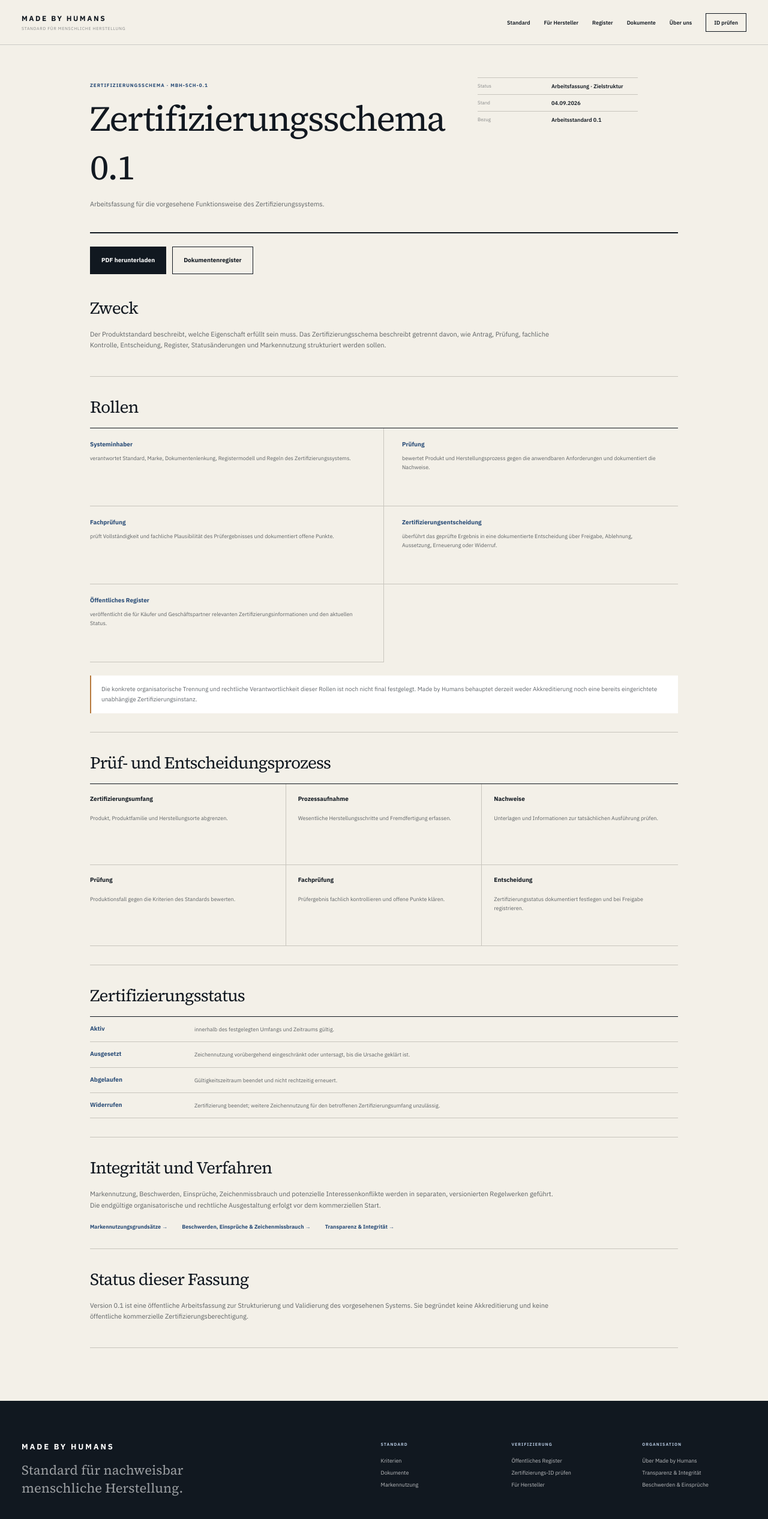
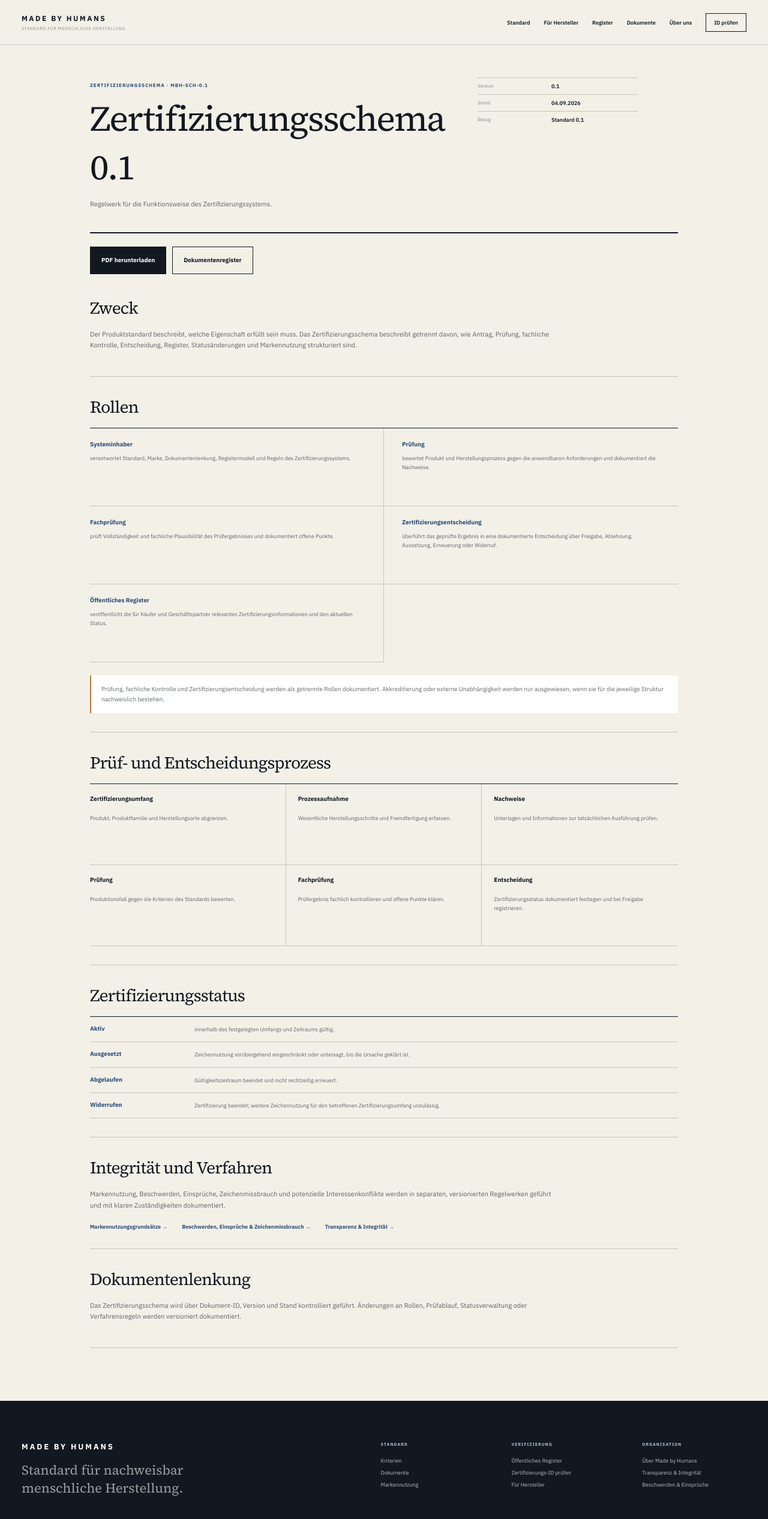
Before and after one commit to dennis-glaser-coder/human-certification-web, a Next.js app: page /dokumente/certification-scheme-0-1 in a window 1280 px wide. Shown: the top 2532 px of the page at 60% size. Built offline with nearby package versions, Linux system fonts and the light colour scheme.

Commit message:
Zertifizierungsschema ohne Entwicklungsstatus veröffentlichen

```diff
--- a/src/app/dokumente/certification-scheme-0-1/page.js
+++ b/src/app/dokumente/certification-scheme-0-1/page.js
@@ -5,7 +5,7 @@ import { canonical } from '../../../lib/seo';
 
 export const metadata = {
   title: 'Zertifizierungsschema 0.1',
-  description: 'Arbeitsfassung für Rollen, Prüfprozess, Zertifizierungsentscheidung, Statusverwaltung, öffentliches Register und Verfahrensregeln bei Made by Humans.',
+  description: 'Regelwerk für Rollen, Prüfprozess, Zertifizierungsentscheidung, Statusverwaltung, öffentliches Register und Verfahrensregeln bei Made by Humans.',
   alternates: { canonical: canonical('/dokumente/certification-scheme-0-1') },
 };
 
@@ -38,12 +38,12 @@ export default function SchemeDocumentPage() {
           <div>
             <span>ZERTIFIZIERUNGSSCHEMA · MBH-SCH-0.1</span>
             <h1>Zertifizierungsschema 0.1</h1>
-            <p>Arbeitsfassung für die vorgesehene Funktionsweise des Zertifizierungssystems.</p>
+            <p>Regelwerk für die Funktionsweise des Zertifizierungssystems.</p>
           </div>
           <dl>
-            <div><dt>Status</dt><dd>Arbeitsfassung · Zielstruktur</dd></div>
+            <div><dt>Version</dt><dd>0.1</dd></div>
             <div><dt>Stand</dt><dd>04.09.2026</dd></div>
-            <div><dt>Bezug</dt><dd>Arbeitsstandard 0.1</dd></div>
+            <div><dt>Bezug</dt><dd>Standard 0.1</dd></div>
           </dl>
         </header>
 
@@ -56,7 +56,7 @@ export default function SchemeDocumentPage() {
           <h2>Zweck</h2>
           <p>
             Der Produktstandard beschreibt, welche Eigenschaft erfüllt sein muss. Das Zertifizierungsschema beschreibt getrennt davon,
-            wie Antrag, Prüfung, fachliche Kontrolle, Entscheidung, Register, Statusänderungen und Markennutzung strukturiert werden sollen.
+            wie Antrag, Prüfung, fachliche Kontrolle, Entscheidung, Register, Statusänderungen und Markennutzung strukturiert sind.
           </p>
         </section>
 
@@ -66,8 +66,8 @@ export default function SchemeDocumentPage() {
             {roles.map(([title, copy]) => <article key={title}><strong>{title}</strong><p>{copy}</p></article>)}
           </div>
           <div className="documentNotice">
-            Die konkrete organisatorische Trennung und rechtliche Verantwortlichkeit dieser Rollen ist noch nicht final festgelegt.
-            Made by Humans behauptet derzeit weder Akkreditierung noch eine bereits eingerichtete unabhängige Zertifizierungsinstanz.
+            Prüfung, fachliche Kontrolle und Zertifizierungsentscheidung werden als getrennte Rollen dokumentiert.
+            Akkreditierung oder externe Unabhängigkeit werden nur ausgewiesen, wenn sie für die jeweilige Struktur nachweislich bestehen.
           </div>
         </section>
 
@@ -92,7 +92,7 @@ export default function SchemeDocumentPage() {
           <h2>Integrität und Verfahren</h2>
           <p>
             Markennutzung, Beschwerden, Einsprüche, Zeichenmissbrauch und potenzielle Interessenkonflikte werden in separaten,
-            versionierten Regelwerken geführt. Die endgültige organisatorische und rechtliche Ausgestaltung erfolgt vor dem kommerziellen Start.
+            versionierten Regelwerken geführt und mit klaren Zuständigkeiten dokumentiert.
           </p>
           <div className="inlineDocLinks">
             <Link href="/markennutzung">Markennutzungsgrundsätze →</Link>
@@ -102,10 +102,10 @@ export default function SchemeDocumentPage() {
         </section>
 
         <section>
-          <h2>Status dieser Fassung</h2>
+          <h2>Dokumentenlenkung</h2>
           <p>
-            Version 0.1 ist eine öffentliche Arbeitsfassung zur Strukturierung und Validierung des vorgesehenen Systems.
-            Sie begründet keine Akkreditierung und keine öffentliche kommerzielle Zertifizierungsberechtigung.
+            Das Zertifizierungsschema wird über Dokument-ID, Version und Stand kontrolliert geführt.
+            Änderungen an Rollen, Prüfablauf, Statusverwaltung oder Verfahrensregeln werden versioniert dokumentiert.
           </p>
         </section>
       </article>
```
